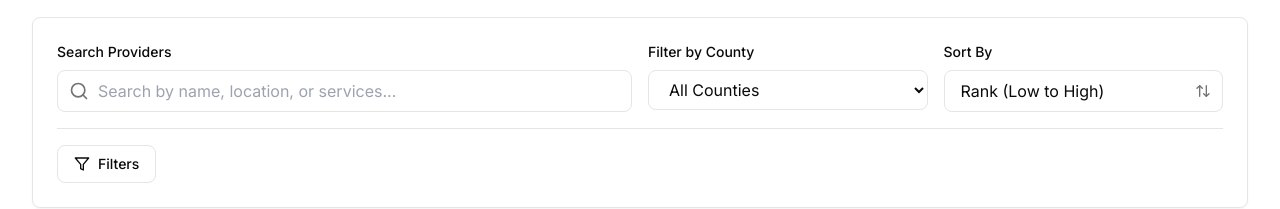
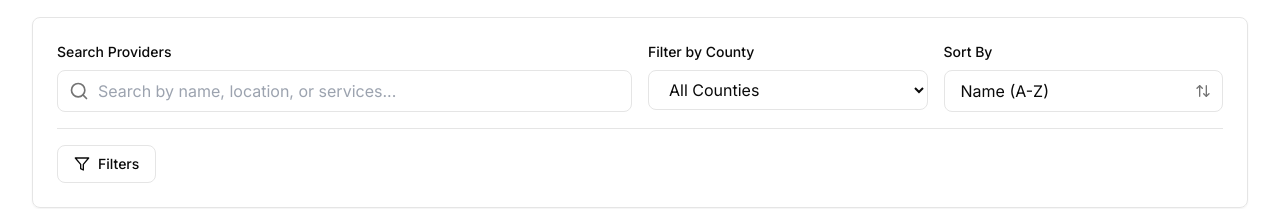
Before and after one commit to growthmodo-access/utahabaproject, a Next.js app: page /directory in a window 1280 px wide. Shown: the part 220-429 px from the top of the page. Built offline with nearby package versions, Linux system fonts and the light colour scheme.

Commit message:
Simplify sort options - keep only Name (A-Z) and Name (Z-A)

```diff
--- a/app/directory/page.tsx
+++ b/app/directory/page.tsx
@@ -27,7 +27,7 @@ export default function DirectoryPage() {
     certifications: [],
     minExperience: 0,
   })
-  const [sortOption, setSortOption] = useState<SortOption>('rank-asc')
+  const [sortOption, setSortOption] = useState<SortOption>('name-asc')
 
   useEffect(() => {
     setLoading(true)
@@ -160,14 +160,8 @@ export default function DirectoryPage() {
                   className="w-full border border-border rounded-lg px-3 sm:px-4 py-2 pr-9 text-sm sm:text-base focus:ring-2 focus:ring-foreground/20 focus:border-foreground transition-colors bg-background appearance-none"
                   aria-label="Sort providers"
                 >
-                  <option value="rank-asc">Rank (Low to High)</option>
-                  <option value="rank-desc">Rank (High to Low)</option>
-                  <option value="rating-desc">Highest Rated</option>
-                  <option value="rating-asc">Lowest Rated</option>
                   <option value="name-asc">Name (A-Z)</option>
                   <option value="name-desc">Name (Z-A)</option>
-                  <option value="experience-desc">Most Experienced</option>
-                  <option value="experience-asc">Least Experienced</option>
                 </select>
                 <ArrowUpDown className="absolute right-3 top-1/2 transform -translate-y-1/2 text-muted-foreground w-4 h-4 pointer-events-none" aria-hidden="true" />
               </div>
```
